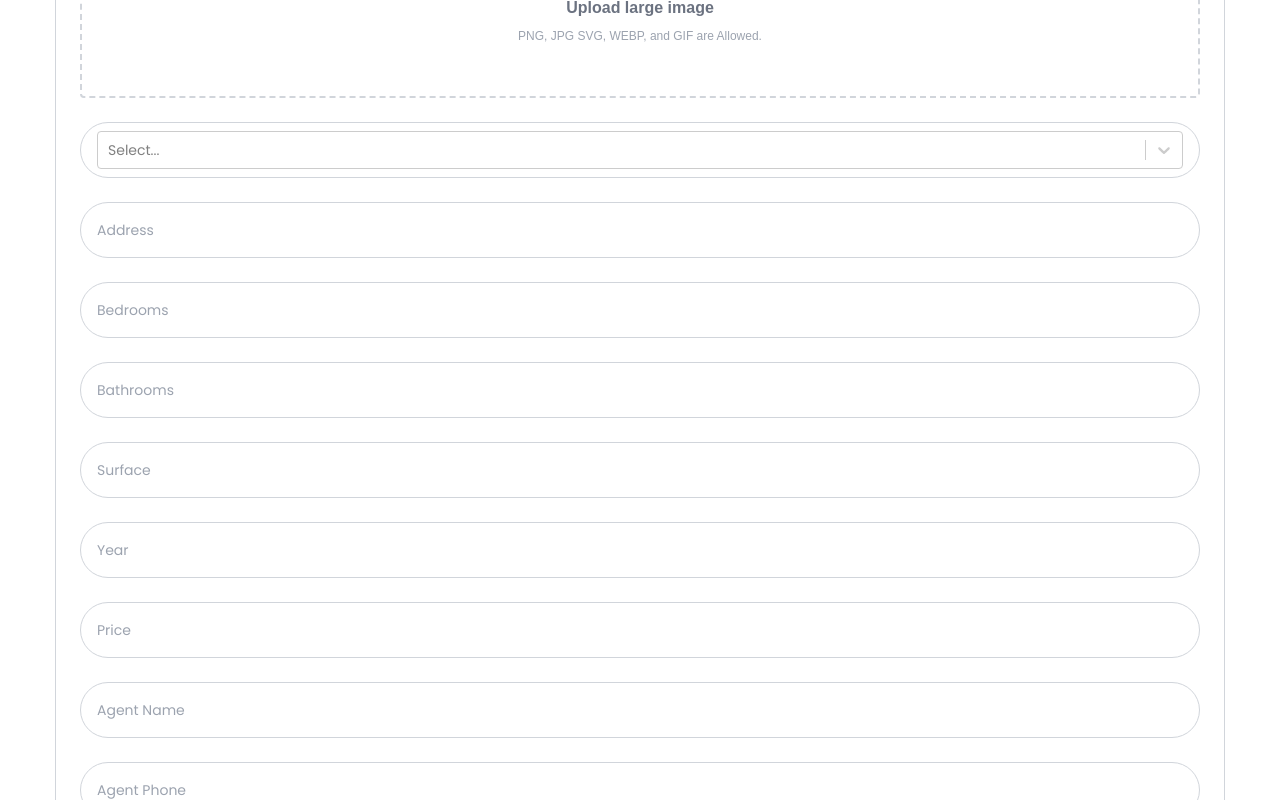
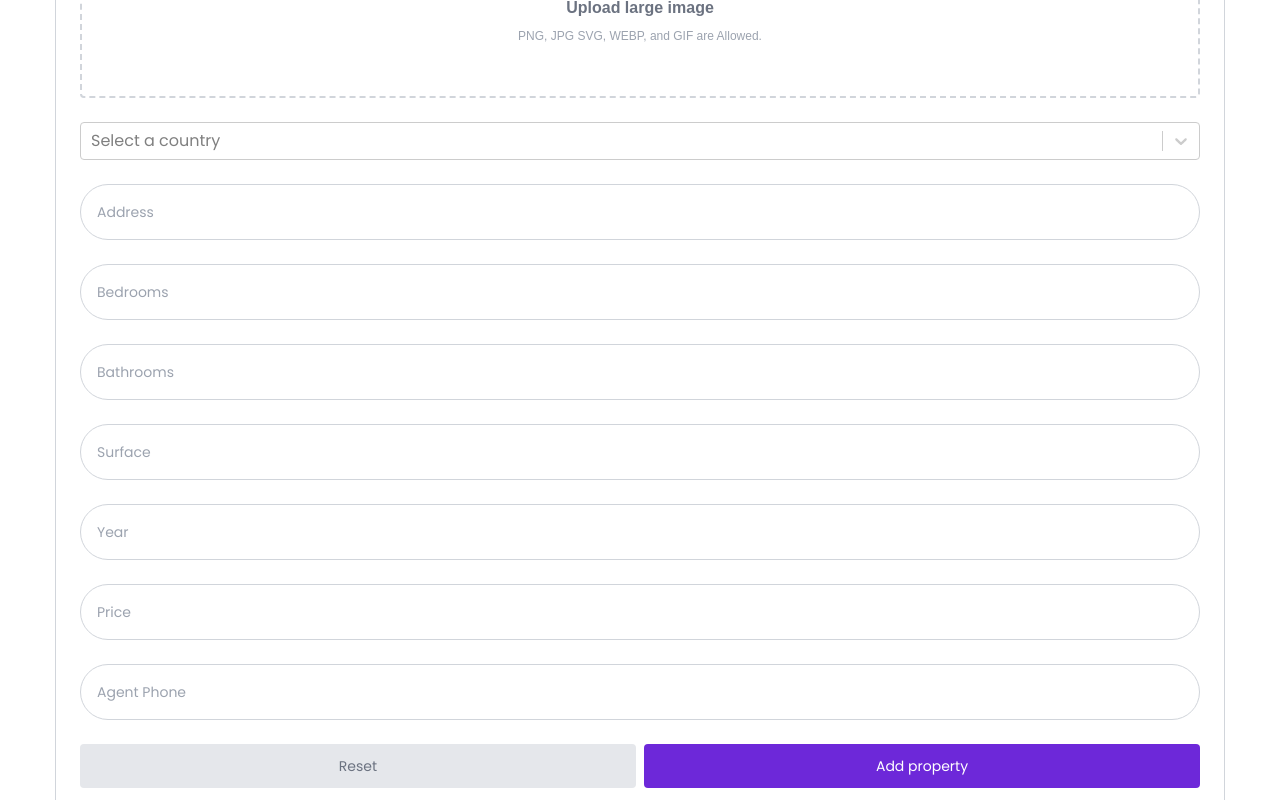
Before and after one commit to MohamedAmineNasri/UrbanUtopia, a React (Vite) app in the folder FrontEnd/: page /create-property in a window 1280 px wide. Shown: the part 760-1560 px from the top of the page. Built offline with nearby package versions, Linux system fonts and the light colour scheme; no server answers.

Commit message:
Implementing toast notification

```diff
--- a/FrontEnd/package.json
+++ b/FrontEnd/package.json
@@ -16,7 +16,8 @@
     "react-dom": "^18.2.0",
     "react-icons": "^5.2.1",
     "react-router-dom": "^6.25.1",
-    "react-select": "^5.8.0"
+    "react-select": "^5.8.0",
+    "react-toastify": "^10.0.5"
   },
   "devDependencies": {
     "@types/react": "^18.2.66",
--- a/FrontEnd/src/components/Header.jsx
+++ b/FrontEnd/src/components/Header.jsx
@@ -108,12 +108,12 @@ const Header = () => {
                 </a>
               </li>
               <li>
-                <a
-                  href="#"
+                <Link
+                  to="/create-property"
                   className="block bg-slate-100 px-4 py-2 text-sm text-slate-700 hover:bg-slate-800/5 hover:text-black focus-visible:bg-slate-800/10 focus-visible:text-black focus-visible:outline-none dark:bg-slate-800 dark:text-slate-300 dark:hover:bg-slate-100/5 dark:hover:text-white dark:focus-visible:bg-slate-100/10 dark:focus-visible:text-white"
                 >
-                  Subscription
-                </a>
+                  Add Property
+                </Link>
               </li>
               <li>
                 <a
--- a/FrontEnd/src/pages/PropertyAddPage.jsx
+++ b/FrontEnd/src/pages/PropertyAddPage.jsx
@@ -1,6 +1,8 @@
 import React, { useState, useEffect } from 'react';
 import Select from 'react-select';
 import axios from 'axios';
+import { ToastContainer, toast } from 'react-toastify';
+import 'react-toastify/dist/ReactToastify.css';
 
 const PropertyAddPage = () => {
   const [propertyDetails, setPropertyDetails] = useState({
@@ -25,6 +27,14 @@ const PropertyAddPage = () => {
   const [selectedCountry, setSelectedCountry] = useState(null);
 
   useEffect(() => {
+    const user = JSON.parse(localStorage.getItem('user'));
+    if (user && user.username) {
+      setPropertyDetails(prevDetails => ({
+        ...prevDetails,
+        agentName: user.username,
+      }));
+    }
+
     fetch(
       "https://valid.layercode.workers.dev/list/countries?format=select&flags=true&value=code"
     )
@@ -38,7 +48,6 @@ const PropertyAddPage = () => {
   useEffect(() => {
     if (selectedCountry?.label) {
       const countryName = selectedCountry.label.split(' ')[1];
-      console.log(countryName);
       setPropertyDetails(prevDetails => ({
         ...prevDetails,
         country: countryName,
@@ -62,7 +71,6 @@ const PropertyAddPage = () => {
       [name]: file,
     }));
 
-    // Create image preview
     const reader = new FileReader();
     reader.onloadend = () => {
       if (name === 'imagethumbnail') {
@@ -89,15 +97,37 @@ const PropertyAddPage = () => {
           'Content-Type': 'multipart/form-data',
         },
       });
-      console.log('Property details submitted:', response.data);
+      toast.success('Property added successfully!');
     } catch (error) {
-      console.error('Error submitting property details:', error.response ? error.response.data : error.message);
+      toast.error('Error submitting property details!');
     }
   };
 
   const handleCountryChange = (selectedCountry) => {
     setSelectedCountry(selectedCountry);
   };
+  const handleClear = () => {
+    setPropertyDetails({
+      type: '',
+      name: '',
+      description: '',
+      imagethumbnail: null,
+      imageLg: null,
+      country: '',
+      address: '',
+      bedrooms: '',
+      bathrooms: '',
+      surface: '',
+      year: '',
+      price: '',
+      agentName: '',
+      agentPhone: '',
+    });
+    setThumbnailPreview('');
+    setImageLgPreview('');
+    setSelectedCountry(null);
+  };
+
 
   return (
     <div className='container mx-auto min-h-[1500px]'>
@@ -156,16 +186,12 @@ const PropertyAddPage = () => {
             )}
             <input type="file" name="imageLg" className='hidden' onChange={handleFileChange} />
           </label>
-          <div className='flex justify-center items-center border border-gray-300 focus-within:border-violet-700 outline-none rounded-full px-4 h-14 text-sm w-full'>
-            <Select
-              name="country"
-              className="outline-none text-sm w-full"
-              options={countries}
-              value={selectedCountry}
-              onChange={handleCountryChange}
-            />
-          </div>
-
+          <Select
+            options={countries}
+            placeholder="Select a country"
+            value={selectedCountry}
+            onChange={handleCountryChange}
+          />
           <input
             type="text"
             name="address"
@@ -216,23 +242,23 @@ const PropertyAddPage = () => {
           />
           <input
             type="text"
-            name="agentName"
-            placeholder='Agent Name'
-            className='border border-gray-300 focus:border-violet-700 outline-none rounded-full px-4 h-14 text-sm'
-            value={propertyDetails.agentName}
-            onChange={handleChange}
-          />
-          <input
-            type="text"
             name="agentPhone"
             placeholder='Agent Phone'
             className='border border-gray-300 focus:border-violet-700 outline-none rounded-full px-4 h-14 text-sm'
             value={propertyDetails.agentPhone}
             onChange={handleChange}
           />
-          <button type="submit" className='bg-violet-700 hover:bg-violet-800 text-white px-4 py-2 rounded-full'>Add Property</button>
+            <div className='flex gap-x-2'>
+              <button className='bg-gray-200 text-gray-500 px-6 py-3 rounded text-sm w-full' type='button' onClick={handleClear}>
+                Reset
+              </button>
+              <button className='bg-violet-700 hover:bg-violet-800 text-white px-6 py-3 rounded text-sm w-full transition' type='submit'>
+                Add property
+              </button>
+            </div>
         </form>
       </div>
+      <ToastContainer />
     </div>
   );
 };
```
Also changed, not shown: 9 other files (tests, documents, lock files or other folders).
